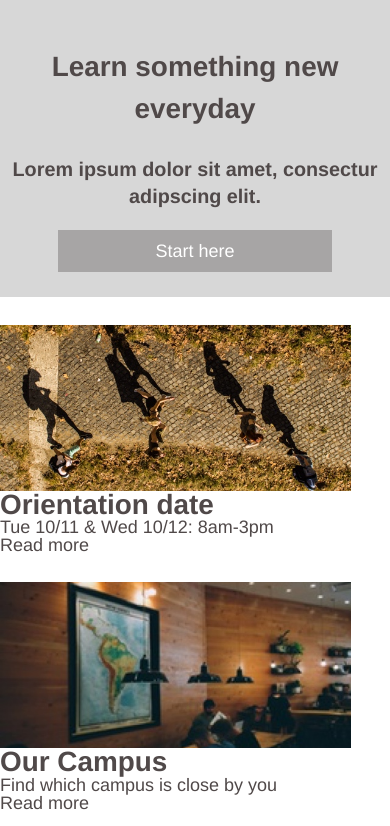
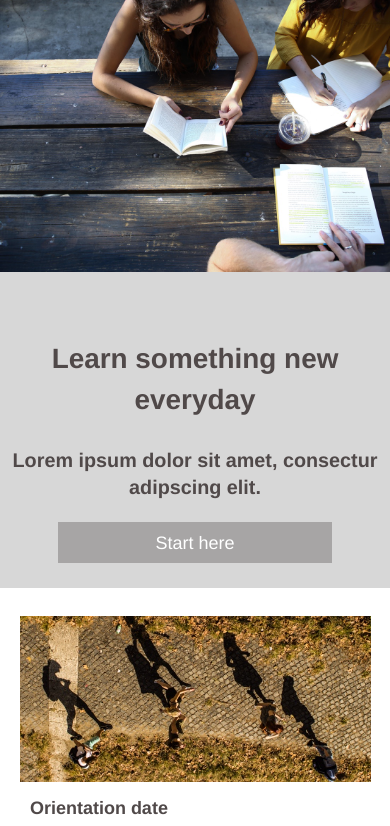
Before and after one commit to Alex-Ng7/colmar-academy, a plain HTML site: page index.html in a window 390 px wide. Shown: the part 80-906 px from the top of the page. Drawn offline with Linux system fonts and the light colour scheme.

Commit message:
Add files via upload
onto the learning boxes, finished the centering by changing the mobile container all together

```diff
--- a/resources/css/style.css
+++ b/resources/css/style.css
@@ -323,7 +323,11 @@ footer span{
 @media only screen and (min-width:320px) and (max-width:426px){
 
 .container{
-  max-width: 100%;
+  display: flex;
+  justify-content: center;
+  align-items: center;
+  text-align: center;
+  width: 100%;
 }
 
 header .logo .container{
@@ -337,13 +341,8 @@ header .mobile-logo{
     height: 3.55rem;
 }
 
-.studying{
-  display: none;
-}
-.mobile-spacing{
-  display: block;
-  background-color: #a7a5a5;
-  height: 10rem;
+.banner .studying{
+  padding: 0;
 }
 
 .banner{
@@ -386,16 +385,46 @@ header .mobile-logo{
   padding-top: 1.55rem;
 }
 
-.informatin-mobile .information-box .text-box h4:nth-last-child(2){
+.information-mobile .information-box:last-child{
+  padding-bottom: 1.55rem;
+}
+
+.information-mobile .information-box .text-box h4:nth-last-child(2){
   padding-bottom: 2rem;
 }
 
 .information-mobile .information-box img{
   width: 90%;
-  display: flex;
-  justify-content: center;
-  align-items: center;
 }
+
+.information-box .text-box{
+  text-align: left;
+  padding-left: 1.66rem;
+}
+
+.information-box .text-box h2{
+  font-weight: 600;
+  font-size: 1rem;
+  padding-top: .77rem;
+}
+
+.information-box .text-box h3{
+  font-size: .88rem;
+  font-weight: 500;
+  padding-top: .5rem;
+}
+
+.information-box .text-box h4{
+  font-size: .77rem;
+  color: #4693c3;
+  padding-top: .5rem;
+}
+
+.learning-boxes{
+    display: none;
+}
+
+.
 
 .thesis{
   padding-left: 0;
```
